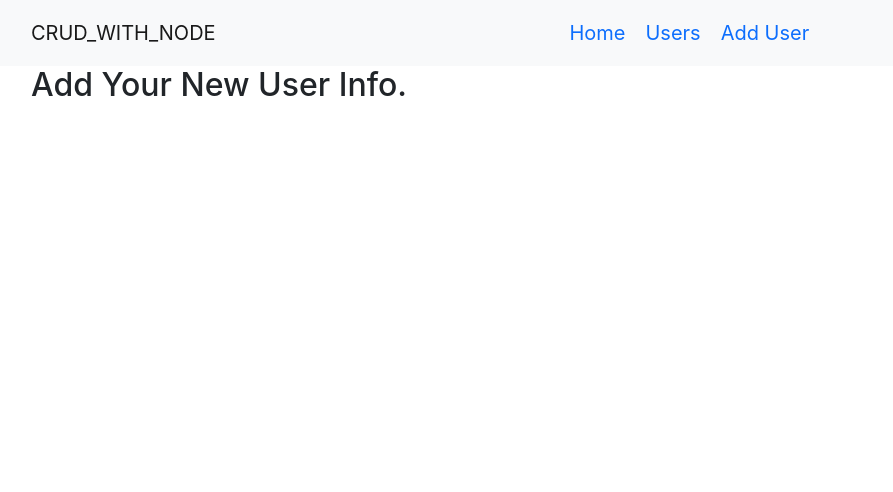
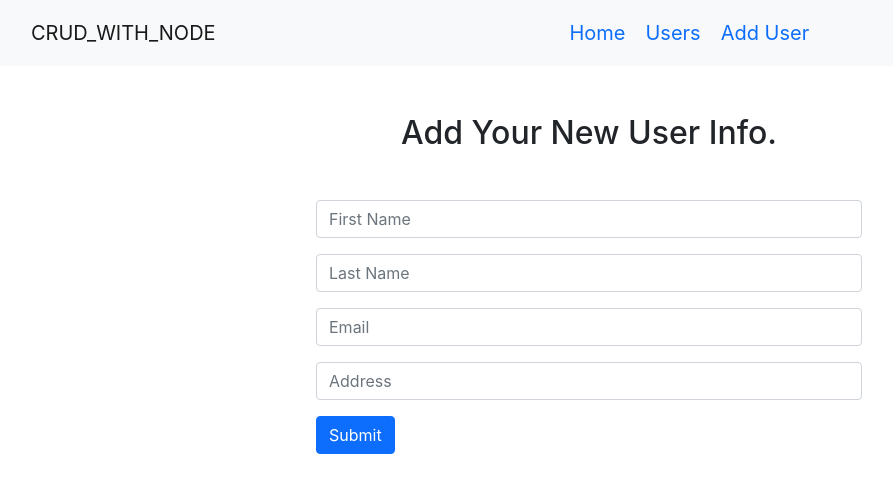
Before and after one commit to shuvro-baset/crud_with_node_-_react, a React (Create React App) app in the folder crud-app/: page /add-user in a window 1280 px wide. Shown: the top 492 px of the page, without its empty margins (51-944 px from the left). Built offline with nearby package versions, Linux system fonts and the light colour scheme.

Commit message:
form ready

```diff
--- a/crud-app/src/pages/AddUser/AddUser.js
+++ b/crud-app/src/pages/AddUser/AddUser.js
@@ -1,14 +1,38 @@
+import Button from '@restart/ui/esm/Button';
 import React from 'react';
-import { Container, Row } from 'react-bootstrap';
+import { Col, Container, Form, Row } from 'react-bootstrap';
 
 const AddUser = () => {
 
 
 
     return (
-        <Container>
-            <Row>
-                <h2>Add Your New User Info.</h2>
+        <Container className="my-5">
+                <h2 className="text-center">Add Your New User Info.</h2>
+
+            <Row className='d-flex justify-content-center align-items-center my-5'>
+                <Col md={6}>
+                    <Form>
+                        <Form.Group className="mb-3" >
+                            <Form.Control type="text" placeholder="First Name" />
+                        </Form.Group>
+
+                        <Form.Group className="mb-3" controlId="formBasicPassword">
+                            <Form.Control type="text" placeholder="Last Name" />
+                        </Form.Group>
+                        <Form.Group className="mb-3" >
+                            <Form.Control type="email" placeholder="Email" />
+                        </Form.Group>
+
+                        <Form.Group className="mb-3" controlId="formBasicPassword">
+                            <Form.Control type="text" placeholder="Address" />
+                        </Form.Group>
+
+                        <button className="btn btn-primary" type="submit">
+                            Submit
+                        </button>
+                    </Form>
+                </Col>
             </Row>
         </Container>
     );
```
